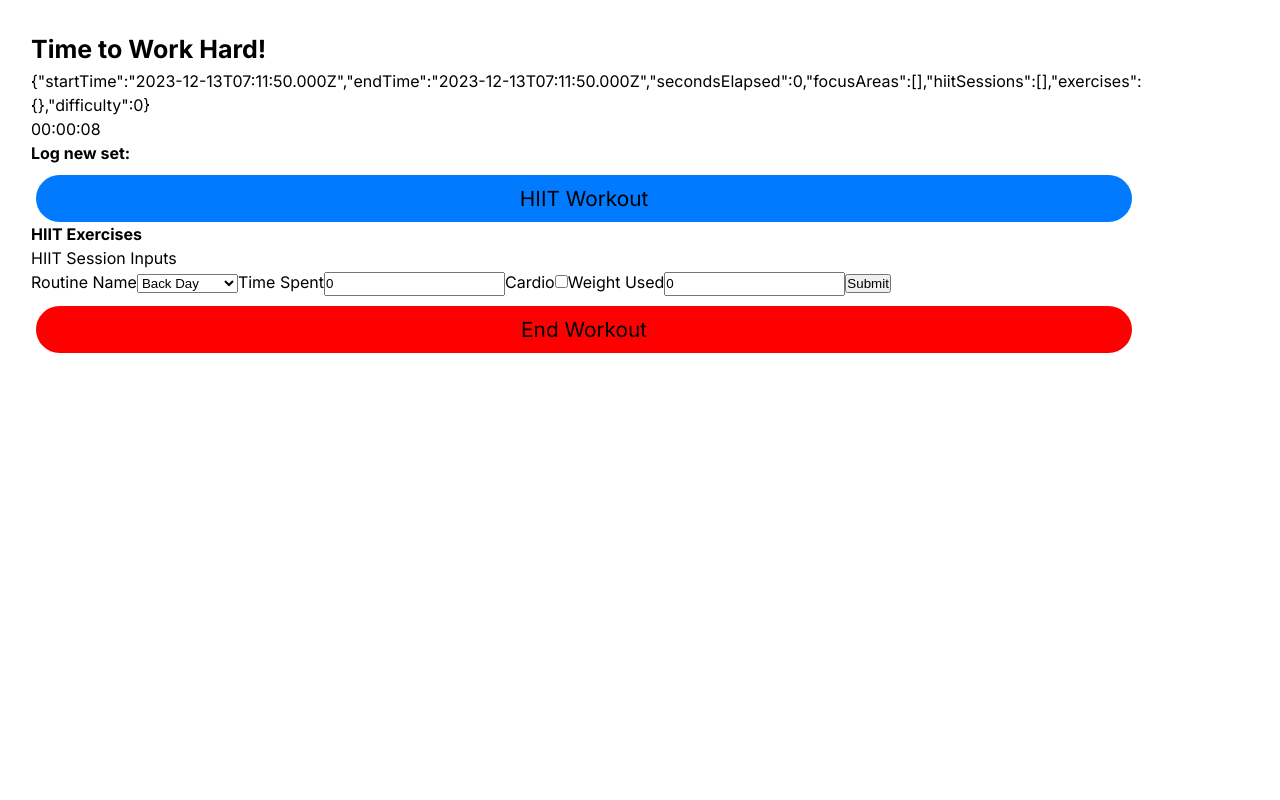
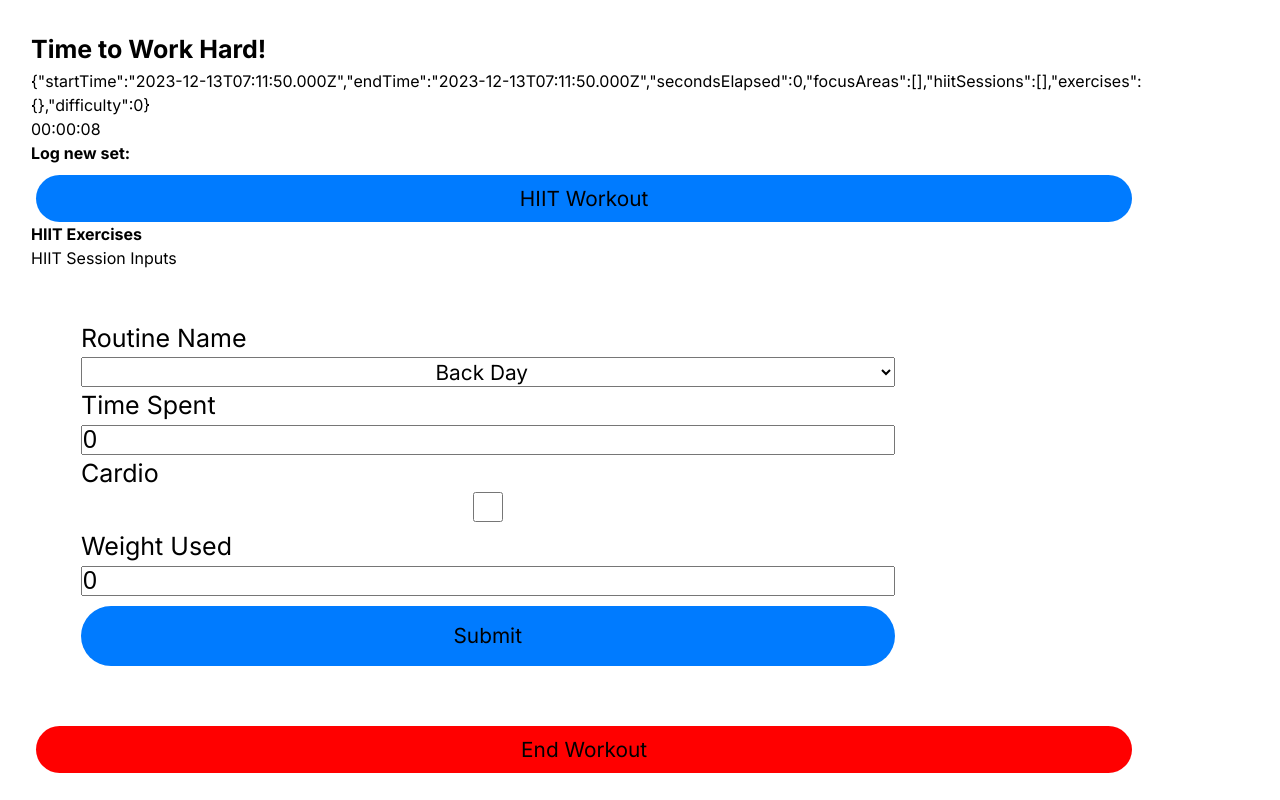
Before and after one commit to ghostb0x/fitnessApp, a Next.js app: page /workout in a window 1280 px wide. Both pictures are taken after a click on the button "HIIT Workout". Built offline with nearby package versions, Linux system fonts and the light colour scheme.

Commit message:
Update HIITLogForm and ExerciseLogForm components to use styled input, select, and labels for larger and more consistent styling. Modified the implementation of react-hook-form to use the Controller component in order to integrate with styled-components

```diff
--- a/src/components/WorkoutScreen/EndWorkoutButton/EndWorkoutButton.tsx
+++ b/src/components/WorkoutScreen/EndWorkoutButton/EndWorkoutButton.tsx
@@ -2,7 +2,7 @@ import Button from '@/components/_Shared/Button';
 import * as React from 'react';
 import { useBoundStore } from '@/hooks/state/useSessionStore';
 import { differenceInSeconds } from 'date-fns';
-import DifficultySurvey from '@/components/DifficultySurvey';
+import DifficultySurvey from '@/components/WorkoutScreen/DifficultySurvey';
 
 function EndWorkoutButton() {
   const [showSurvey, setShowSurvey] = React.useState(false);
--- a/src/components/WorkoutScreen/ExerciseLogForm/ExerciseLogForm.tsx
+++ b/src/components/WorkoutScreen/ExerciseLogForm/ExerciseLogForm.tsx
@@ -1,7 +1,10 @@
 import * as React from 'react';
-import { useForm, SubmitHandler } from 'react-hook-form';
+import { useForm, SubmitHandler, Controller } from 'react-hook-form';
 import { set } from '@/types/types';
 import { useBoundStore } from '@/hooks/state/useSessionStore';
+import Form from '@/components/_Shared/Form';
+import InputLabel from '@/components/_Shared/InputLabel';
+import FormInput from '@/components/_Shared/FormInput';
 
 interface ComponentProps {
   selectedExercise: string;
@@ -21,6 +24,7 @@ function ExerciseLogForm({ selectedExercise }: ComponentProps) {
     register,
     handleSubmit,
     reset,
+    control,
     formState,
     formState: { isSubmitSuccessful },
   } = useForm<FormInputs>({
@@ -31,18 +35,19 @@ function ExerciseLogForm({ selectedExercise }: ComponentProps) {
   });
 
   const onSubmit: SubmitHandler<FormInputs> = (data) => {
+    console.log(data);
     const newSet: set = {
       id: crypto.randomUUID(),
       reps: Number(data.reps),
       weight: Number(data.weight),
     };
 
-    // send to reducer
     const payload = {
       exerciseName: selectedExercise,
       newSet: newSet,
     };
 
+    // send to Zustand store
     addNewExercise(payload);
   };
 
@@ -57,24 +62,39 @@ function ExerciseLogForm({ selectedExercise }: ComponentProps) {
 
   return (
     <div>
-      Log set: {selectedExercise} #x
-      <form onSubmit={handleSubmit(onSubmit)}>
-        <label htmlFor="weight">Weight Used</label>
-        <input
-          id="weight"
-          type="number"
-          {...register('weight')}
+      Log set: {selectedExercise}
+      <Form onSubmit={handleSubmit(onSubmit)}>
+        <InputLabel htmlFor="weight">Weight Used</InputLabel>
+        <Controller
+          name="weight"
+          control={control}
+          render={({ field }) => (
+            <FormInput
+              id="weight"
+              type="number"
+              {...field}
+            />
+          )}
         />
 
-        <label htmlFor="reps">Reps</label>
-        <input
-          id="reps"
-          type="number"
-          {...register('reps')}
+        <InputLabel htmlFor="reps">Reps</InputLabel>
+        <Controller
+          name="reps"
+          control={control}
+          render={({ field }) => (
+            <FormInput
+              id="reps"
+              type="number"
+              {...field}
+            />
+          )}
         />
 
-        <input type="submit" />
-      </form>
+        <FormInput
+          id="submit"
+          type="submit"
+        />
+      </Form>
     </div>
   );
 }
--- a/src/components/WorkoutScreen/HIITLogForm/HIITLogForm.tsx
+++ b/src/components/WorkoutScreen/HIITLogForm/HIITLogForm.tsx
@@ -1,6 +1,9 @@
 import * as React from 'react';
-import { useForm, SubmitHandler } from 'react-hook-form';
+import { useForm, SubmitHandler, Controller } from 'react-hook-form';
 import { useBoundStore } from '@/hooks/state/useSessionStore';
+import Form from '@/components/_Shared/Form';
+import InputLabel from '@/components/_Shared/InputLabel';
+import FormInput from '@/components/_Shared/FormInput';
 
 interface Inputs {
   routineName: string;
@@ -25,6 +28,7 @@ function HIITLogForm() {
     register,
     handleSubmit,
     reset,
+    control,
     formState,
     formState: { isSubmitSuccessful },
   } = useForm<Inputs>({
@@ -61,11 +65,16 @@ function HIITLogForm() {
   return (
     <div>
       HIIT Session Inputs
-      <form onSubmit={handleSubmit(onSubmit)}>
-        <label htmlFor="routine-name">Routine Name</label>
-        <select
-          id="routine-name"
-          {...register('routineName')}
+      <Form onSubmit={handleSubmit(onSubmit)}>
+        <InputLabel htmlFor="routine-name">Routine Name</InputLabel>
+        <Controller
+          name="routineName"
+          control={control}
+          render={({ field }) => (
+            <FormInput
+              id="routineName"
+              type="select"
+              {...field}
             >
               {Object.keys(Routines).map((routine) => (
                 <option
@@ -75,29 +84,54 @@ function HIITLogForm() {
                   {routine}
                 </option>
               ))}
-        </select>
-        <label htmlFor="time">Time Spent</label>
-        <input
+            </FormInput>
+          )}
+        />
+
+        <InputLabel htmlFor="time">Time Spent</InputLabel>
+        <Controller
+          name="time"
+          control={control}
+          render={({ field }) => (
+            <FormInput
               id="time"
               type="number"
-          {...register('time')}
+              {...field}
             />
-        <label htmlFor="cardio">Cardio</label>
-        <input
+          )}
+        />
+
+        <InputLabel htmlFor="cardio">Cardio</InputLabel>
+        <Controller
+          name="cardio"
+          control={control}
+          render={({ field }) => (
+            <FormInput
               id="cardio"
               type="checkbox"
-          {...register('cardio')}
+              {...field}
+            />
+          )}
         />
 
-        <label htmlFor="weight">Weight Used</label>
-        <input
+        <InputLabel htmlFor="weight">Weight Used</InputLabel>
+        <Controller
+          name="weight"
+          control={control}
+          render={({ field }) => (
+            <FormInput
               id="weight"
               type="number"
-          {...register('weight')}
+              {...field}
+            />
+          )}
         />
 
-        <input type="submit" />
-      </form>
+        <FormInput
+          id="submit"
+          type="submit"
+        />
+      </Form>
     </div>
   );
 }
--- a/src/components/WorkoutScreen/SessionDashboard/SessionDashboard.tsx
+++ b/src/components/WorkoutScreen/SessionDashboard/SessionDashboard.tsx
@@ -32,7 +32,7 @@ function SessionDashboard() {
           <h3>{name}</h3>
           {sets.map((set, index) => (
             <p key={index}>
-              Set {index + 1}: {set.reps} reps at {set.weight}
+              Set {index + 1}: {set.reps} reps at {set.weight} lbs
             </p>
           ))}
           <p>Total = {totalReps}</p>
--- /dev/null
+++ b/src/components/_Shared/Form/Form.tsx
@@ -0,0 +1,19 @@
+import * as React from 'react';
+import styled from 'styled-components';
+
+
+interface FormProps {
+  children: React.ReactNode;
+  onSubmit: (e?: React.BaseSyntheticEvent<object, any, any> | undefined) => Promise<void>;
+}
+
+function Form({ children, onSubmit, ...delegated }: FormProps) {
+  return <StyledForm onSubmit={onSubmit} {...delegated} >{children}</StyledForm>;
+}
+
+const StyledForm = styled.form`
+  width: 75%;
+  padding: 50px;
+`;
+
+export default Form;
--- /dev/null
+++ b/src/components/_Shared/Form/index.ts
@@ -0,0 +1,2 @@
+export * from './Form';
+export { default } from './Form';
--- /dev/null
+++ b/src/components/_Shared/FormInput/FormInput.tsx
@@ -0,0 +1,76 @@
+import * as React from 'react';
+import styled from 'styled-components';
+import Button from '../Button';
+
+interface InputProps {
+  id: string;
+  type: string;
+  children?: React.ReactNode;
+}
+
+function FormInput({ children, id, type, ...delegated }: InputProps) {
+
+  let component;
+
+
+  switch (type) {
+    case "number":
+      component= <StyledInput
+      id={id}
+      type="number"
+      min="0"
+      {...delegated}
+    />
+      break;
+    case "submit":
+      component = <SubmitButton
+      id={id}
+      type="submit"
+      {...delegated}
+    />
+      break;
+    case "checkbox":
+      component = <StyledInput id={id} type="checkbox" {...delegated}/>
+      break;
+    case "select":
+      component = <StyledSelect id={id} {...delegated}>{children}</StyledSelect>
+    default:
+      break;
+  }
+
+
+
+  return component
+
+}
+
+const StyledInput = styled.input`
+  width: 100%;
+  height: 30px;
+  font-size: 25px;
+  margin-right: auto;
+`;
+
+const StyledSelect = styled.select`
+  width: 100%;
+  height: 30px;
+  font-size: 25px;
+  margin-right: auto;
+  text-align: center;
+  font-family: var(--font-roboto);
+  font-size: 1.3rem;
+`;
+
+const SubmitButton = styled.input`
+  margin-top: 10px;
+  width: 100%;
+  height: 60px;
+  border: none;
+  border-radius: 10rem;
+  padding: 0.5rem 3rem;
+  text-align: center;
+  font-family: var(--font-roboto);
+  font-size: 1.3rem;
+  background-color: ${`var(--color-primary)`};
+`;
+export default FormInput;
--- /dev/null
+++ b/src/components/_Shared/FormInput/index.ts
@@ -0,0 +1,2 @@
+export * from './FormInput';
+export { default } from './FormInput';
--- /dev/null
+++ b/src/components/_Shared/InputLabel/InputLabel.tsx
@@ -0,0 +1,18 @@
+import * as React from 'react';
+import styled from 'styled-components';
+
+interface LabelProps {
+  children: React.ReactNode;
+  htmlFor: string;
+}
+
+function InputLabel({children, htmlFor}: LabelProps) {
+  return <StyledLabel htmlFor={htmlFor}>{children}</StyledLabel>;
+}
+
+const StyledLabel = styled.label`
+  font-size: 25px;
+  width: 100%;
+`;
+
+export default InputLabel;
--- /dev/null
+++ b/src/components/_Shared/InputLabel/index.ts
@@ -0,0 +1,2 @@
+export * from './InputLabel';
+export { default } from './InputLabel';
```
Also changed, not shown: src/components/WorkoutScreen/DifficultySurvey/DifficultySurvey.tsx (renamed from src/components/DifficultySurvey/DifficultySurvey.tsx), src/components/WorkoutScreen/DifficultySurvey/index.ts (renamed from src/components/DifficultySurvey/index.ts). Lines whose indentation alone changed are shown as unchanged.
